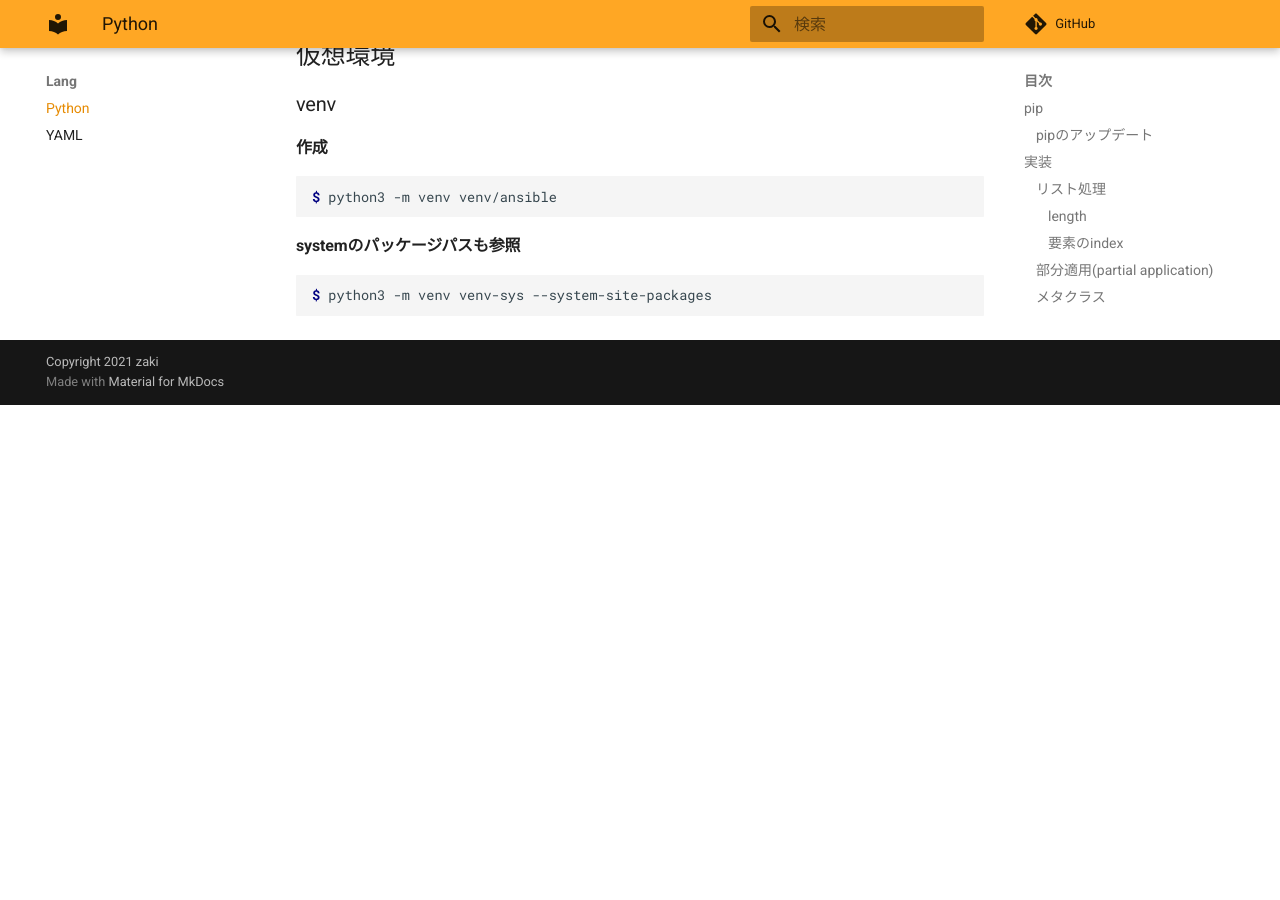
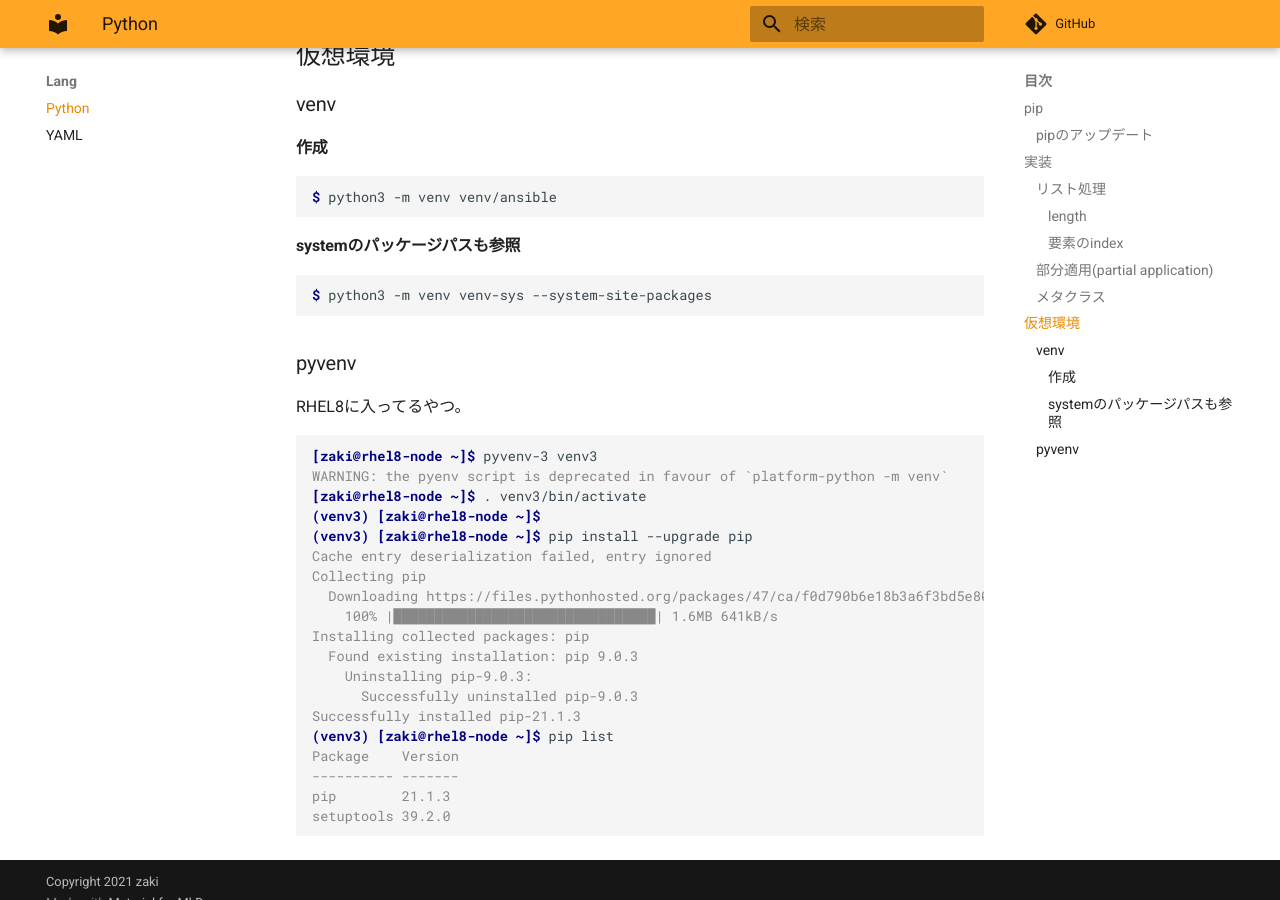
Before and after one commit to zaki-lknr/docs, an MkDocs documentation site: the page built from docs/lang/python.md, in a window 1280 px wide and 900 px high, scrolled down 2418 px. Built offline with MkDocs 1.6.1 and Material for MkDocs 9.7.7, drawn with Linux system fonts in a browser that asks for light colours; comment, search, counter and statistics services are not loaded; before the commit the page ends 2823 px from its top, so only the background shows below that.

Commit message:
add: lang/python: pyvenvでvenv

````diff
--- a/docs/lang/python.md
+++ b/docs/lang/python.md
@@ -121,3 +121,29 @@ $ python3 -m venv venv/ansible
 ```console
 $ python3 -m venv venv-sys --system-site-packages
 ```
+
+### pyvenv
+
+RHEL8に入ってるやつ。
+
+```console
+[zaki@rhel8-node ~]$ pyvenv-3 venv3
+WARNING: the pyenv script is deprecated in favour of `platform-python -m venv`
+[zaki@rhel8-node ~]$ . venv3/bin/activate
+(venv3) [zaki@rhel8-node ~]$
+(venv3) [zaki@rhel8-node ~]$ pip install --upgrade pip
+Cache entry deserialization failed, entry ignored
+Collecting pip
+  Downloading https://files.pythonhosted.org/packages/47/ca/f0d790b6e18b3a6f3bd5e80c2ee4edbb5807286c21cdd0862ca933f751dd/pip-21.1.3-py3-none-any.whl (1.5MB)
+    100% |████████████████████████████████| 1.6MB 641kB/s
+Installing collected packages: pip
+  Found existing installation: pip 9.0.3
+    Uninstalling pip-9.0.3:
+      Successfully uninstalled pip-9.0.3
+Successfully installed pip-21.1.3
+(venv3) [zaki@rhel8-node ~]$ pip list
+Package    Version
+---------- -------
+pip        21.1.3
+setuptools 39.2.0
+```
````
